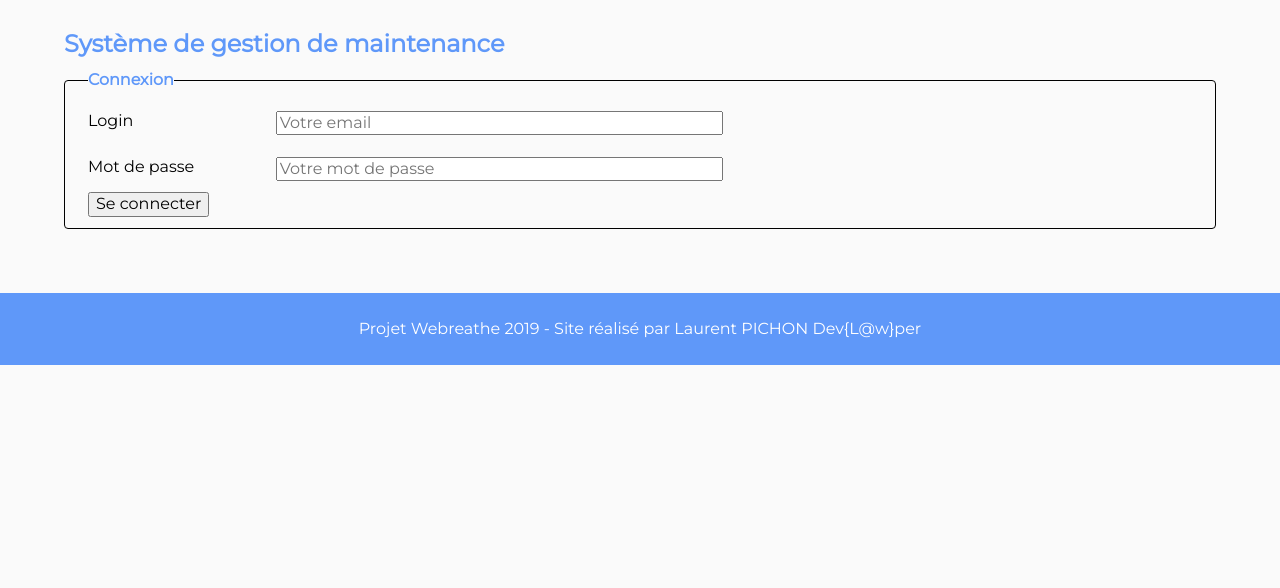
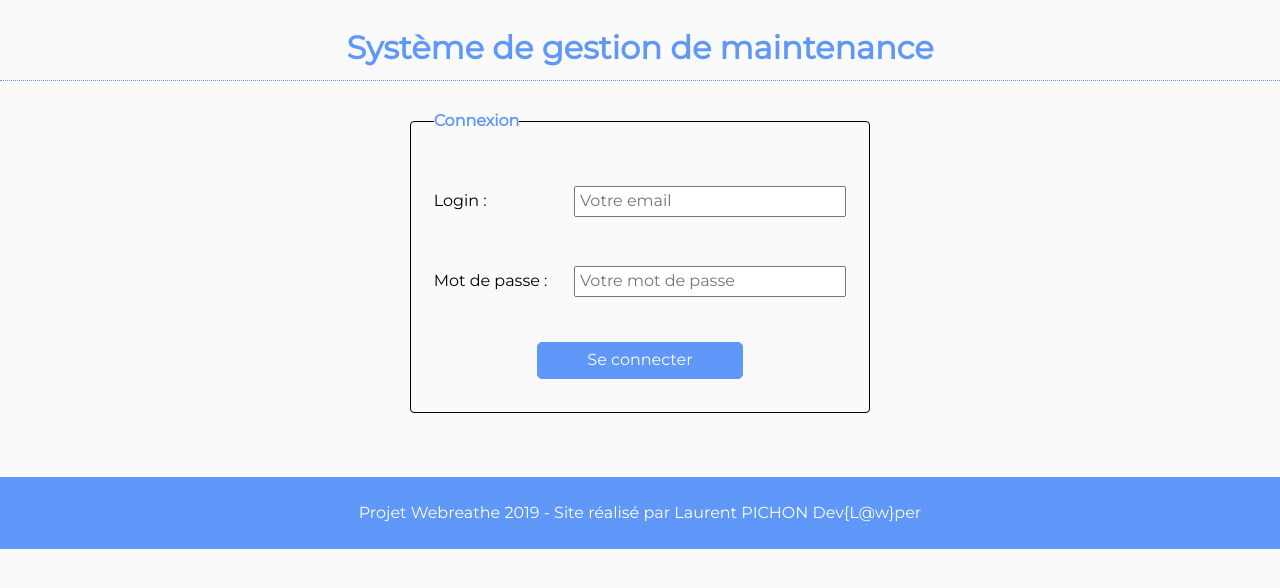
Before and after one commit to devlawper/projet-webreathe, a PHP site: page / in a window 1280 px wide. Shown: the top 588 px of the page. Run offline with PHP 8.4, Linux system fonts and the light colour scheme; data that the repository does not hold is empty; some libraries are stand-ins or nearby versions.

Commit message:
Mise en page connexion

```diff
--- a/src/css/style.css
+++ b/src/css/style.css
@@ -172,10 +172,10 @@
   flex-basis: 74.5%; }
 
 .col-mob-10 {
-  flex-basis: 40.5%; }
+  flex-basis: 83%; }
 
 .col-mob-11 {
-  flex-basis: 83%; }
+  flex-basis: 91.5%; }
 
 .col-mob-12 {
   flex-basis: 98%; }
@@ -241,10 +241,10 @@
     flex-basis: 74.5%; }
 
   .col-tab-10 {
-    flex-basis: 40.5%; }
+    flex-basis: 83%; }
 
   .col-tab-11 {
-    flex-basis: 83%; }
+    flex-basis: 91.5%; }
 
   .col-tab-12 {
     flex-basis: 98%; }
@@ -309,10 +309,10 @@
     flex-basis: 74.5%; }
 
   .col-desk-10 {
-    flex-basis: 40.5%; }
+    flex-basis: 83%; }
 
   .col-desk-11 {
-    flex-basis: 83%; }
+    flex-basis: 91.5%; }
 
   .col-desk-12 {
     flex-basis: 98%; }
@@ -417,6 +417,24 @@
 .formulaire legend {
   font-weight: bold;
   color: #5F98F9; }
+.formulaire input {
+  padding: 1%; }
+.formulaire label {
+  display: flex;
+  align-items: center; }
+
+.connexionForm {
+  justify-content: center;
+  align-items: center;
+  width: 40%;
+  height: 300px;
+  margin-left: auto;
+  margin-right: auto; }
+  .connexionForm p {
+    margin: 10% 0; }
+  .connexionForm button {
+    padding: 2%;
+    width: 50%; }
 
 /* **************************** */
 /* ******* STYLE FOOTER ******* */
--- a/src/scss/style.scss
+++ b/src/scss/style.scss
@@ -137,8 +137,8 @@
 $basis7: (102%-($margin*(12/7)))/(12/7);
 $basis8: (102%-($margin*1.5))/1.5;
 $basis9: (102%-($margin*(12/9)))/(12/9);
-$basis10: (102%-($margin*2.4))/2.4;
-$basis11: (102%-($margin*1.2))/1.2;
+$basis10: (102%-($margin*1.2))/1.2;
+$basis11: (102%-($margin*(12/11)))/(12/11);
 $basis12: 98%;
 
 .col-mob{
@@ -386,6 +386,28 @@
     font-weight: bold;
     color: #5F98F9;
   }
+  input {
+    padding: 1%;
+  }
+  label {
+    display: flex;
+    align-items: center;
+  }
+}
+.connexionForm {
+  justify-content: center;
+  align-items: center;
+  width: 40%;
+  height: 300px;
+  margin-left: auto;
+  margin-right: auto;
+  p {
+    margin: 10% 0;
+  }
+  button {
+    padding: 2%;
+    width: 50%;
+  }
 }
 
 /* **************************** */
--- a/src/templates/index.phtml
+++ b/src/templates/index.phtml
@@ -124,21 +124,23 @@
 
  <!-- Sinon on affiche la page de connexion -->
 <?php else: ?>
+<h1>Système de gestion de maintenance</h1>
 <section class="container">
-        <h2>Système de gestion de maintenance</h2>
     <?php if(isset($message)){echo $message; } ?>
     <form class='formulaire' action="index.php" method="post">
-            <fieldset>
+        <fieldset class="connexionForm">
             <legend>Connexion</legend>
             <p class="row-desk">
-                    <label class="col-desk-2" for="login">Login</label>
-                    <input class="col-desk-10" id='login' type="text" name='login' placeholder="Votre email">
+                <label class="col-desk-4" for="login">Login :</label>
+                <input class="col-desk-8" id='login' type="text" name='login' placeholder="Votre email">
             </p>
             <p class="row-desk">
-                    <label class="col-desk-2" for="mdp">Mot de passe</label>
-                    <input class="col-desk-10" id='mdp' type="password" name="mdp" placeholder="Votre mot de passe">
+                <label class="col-desk-4" for="mdp">Mot de passe :</label>
+                <input class="col-desk-8" id='mdp' type="password" name="mdp" placeholder="Votre mot de passe">
             </p>
-                <button>Se connecter</button>
+            <p class="align-center">
+                <button class="btn">Se connecter</button>
+            </p>
         </fieldset>
     </form>
 </section>
```
Also changed, not shown: 1 other file. Lines whose indentation alone changed are shown as unchanged.
